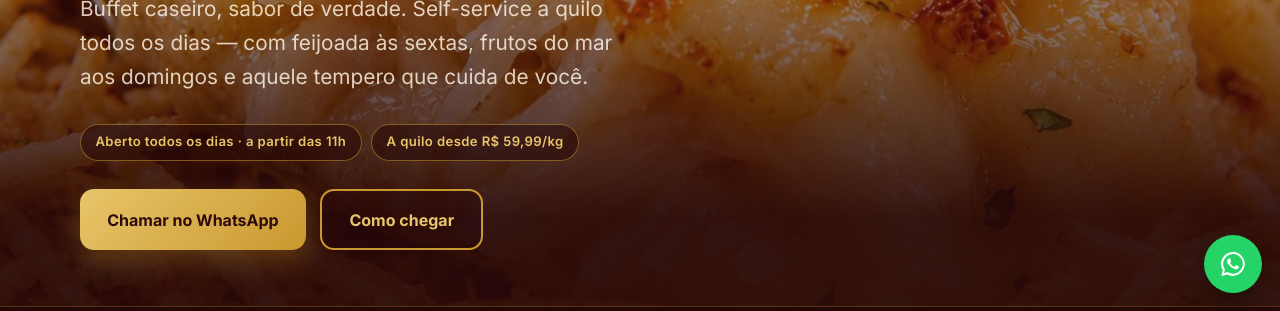
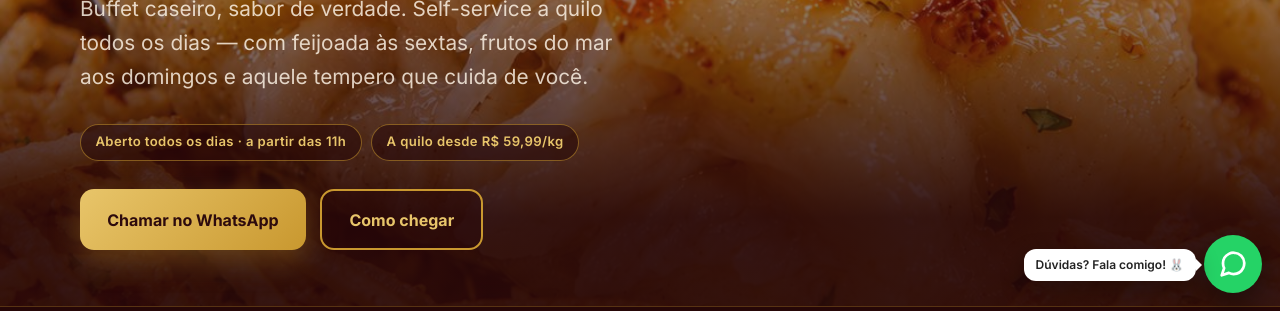
Before and after one commit to restaurantetocadocoelhosg-web/toca-do-coelho, a plain HTML site: page index.html in a window 1280 px wide. Shown: the part 489-800 px from the top of the page. Drawn offline with nearby package versions, Linux system fonts and the light colour scheme; a web font is replaced by a local one.

Commit message:
feat: chat de duvidas rapidas (respostas do bot + WhatsApp) (index.html)

```diff
--- a/index.html
+++ b/index.html
@@ -402,6 +402,7 @@
   <svg viewBox="0 0 32 32" aria-hidden="true" focusable="false"><path fill="currentColor" d="M16.04 3.2A12.76 12.76 0 0 0 5.1 22.5L3.6 28.8l6.44-1.5A12.74 12.74 0 1 0 16.04 3.2Zm0 23.13a10.5 10.5 0 0 1-5.36-1.47l-.38-.22-3.82.9.9-3.72-.25-.39a10.47 10.47 0 1 1 8.91 4.9Zm5.78-7.85c-.32-.16-1.88-.93-2.17-1.04-.29-.1-.5-.16-.7.16-.2.32-.8 1.04-.98 1.25-.18.22-.36.24-.68.08-.32-.16-1.34-.49-2.55-1.57-.94-.84-1.58-1.88-1.76-2.2-.18-.32-.02-.49.14-.65.14-.14.32-.36.48-.54.16-.18.22-.32.32-.54.1-.22.05-.41-.03-.57-.08-.16-.7-1.7-.96-2.33-.25-.6-.5-.52-.7-.53h-.6c-.2 0-.54.08-.82.38-.28.3-1.08 1.05-1.08 2.56s1.1 2.97 1.25 3.18c.16.22 2.17 3.32 5.26 4.65.74.32 1.31.5 1.76.65.74.23 1.42.2 1.95.12.6-.09 1.88-.77 2.14-1.51.26-.74.26-1.38.18-1.51-.08-.14-.29-.22-.61-.38Z"/></svg>
 </a>
 
+<script src="chat.js" defer></script>
 <script>
   document.getElementById('ano').textContent = new Date().getFullYear();
   const io = new IntersectionObserver((entries) => {
```
